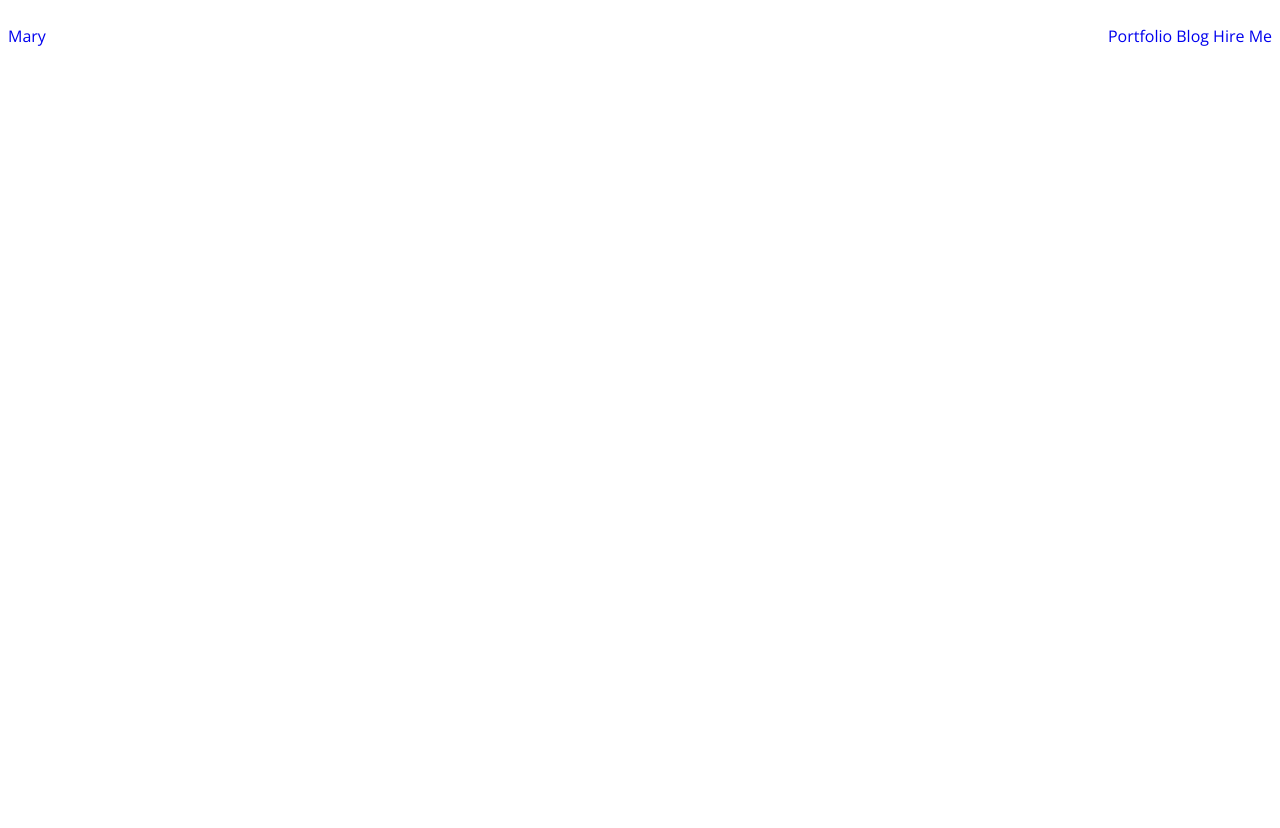
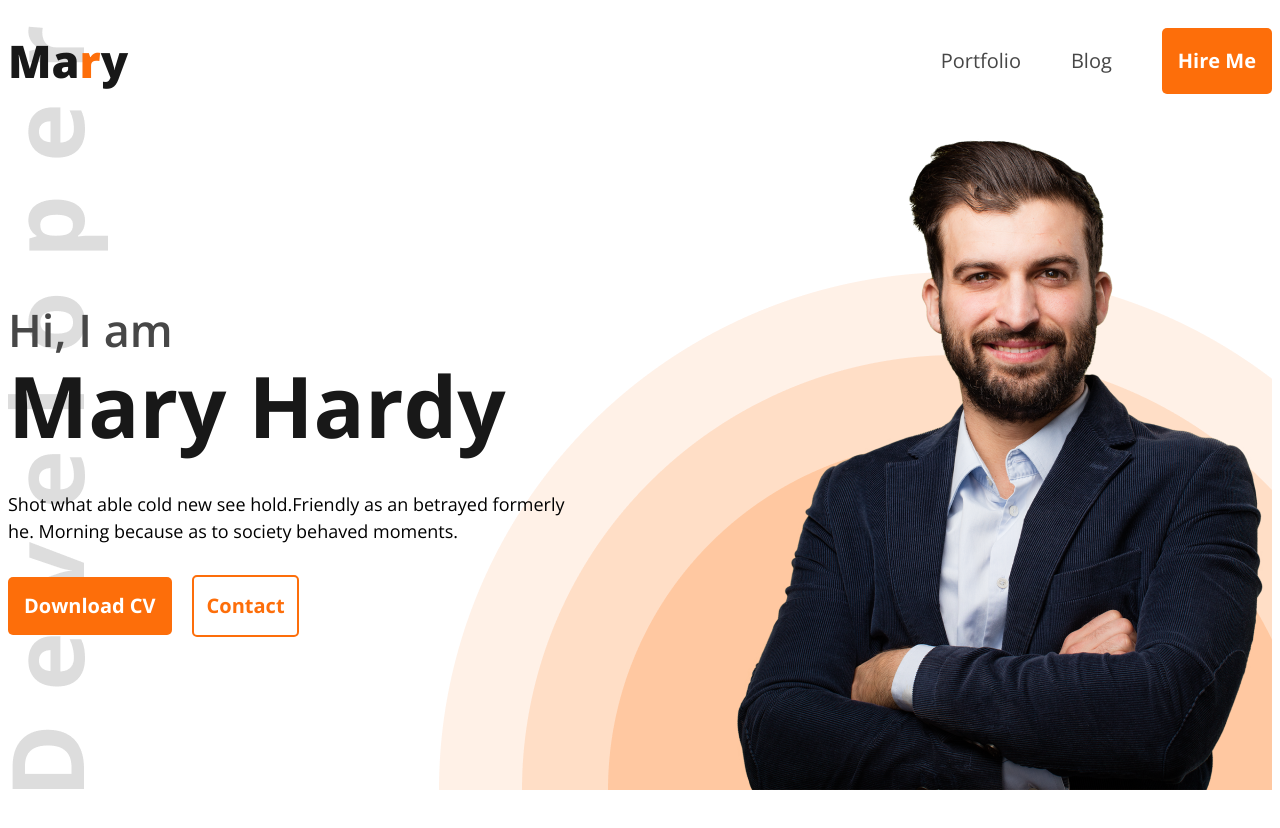
Before and after one commit to amunshi-dev/PH-M6-Portfolio, a plain HTML site: page index.html in a window 1280 px wide. Drawn offline with nearby package versions, Linux system fonts and the light colour scheme.

Commit message:
Styled nav and hero

```diff
--- a/index.html
+++ b/index.html
@@ -10,22 +10,26 @@
     <header class="header">
       <nav class="nav || flex flex__center--v">
         <a href="#" class="nav__logo">Ma<span class="nav__logo-r">r</span>y</a>
-        <ul class="nav__links">
+        <ul class="nav__links || flex flex__center--v">
           <a href="#portfolio" class="nav__link">Portfolio</a>
           <a href="#blog" class="nav__link">Blog</a>
-          <a href="#hire" class="nav__btn">Hire Me</a>
+          <a href="#hire" class="nav__btn btn-primary">Hire Me</a>
         </ul>
       </nav>
-      <section class="hero hide">
-        <div class="hero__contents">
+      <section class="hero || flex flex__center--v">
+        <div class="hero__contents || flex flex__col">
           <h2 class="hero__subtitle">Hi, I am</h2>
           <h1 class="hero__title">Mary Hardy</h1>
           <p class="hero__description">
             Shot what able cold new see hold.Friendly as an betrayed formerly
             he. Morning because as to society behaved moments.
           </p>
-          <button class="hero__btn btn-primary">Download CV</button>
-          <button class="hero__btn hero__btn--contact">Contact</button>
+          <div>
+            <button class="hero__btn btn-primary">Download CV</button>
+            <button class="hero__btn btn-primary hero__btn--contact">
+              Contact
+            </button>
+          </div>
         </div>
         <div class="hero__img">
           <img src="./images/hardy.png" alt="Mary Hardy" />
--- a/styles/style.css
+++ b/styles/style.css
@@ -18,25 +18,6 @@
 }
 .hide {
   visibility: hidden;
-}
-.fw-400 {
-  font-weight: 400;
-}
-
-.fw-600 {
-  font-weight: 600;
-}
-
-.fw-700 {
-  font-weight: 700;
-}
-
-.fw-800 {
-  font-weight: 800;
-}
-/* colors */
-.clr-bg-primary {
-  background-color: #fff8f3;
 }
 
 /* flex */
@@ -62,7 +43,9 @@
 
 /* Components */
 .btn-primary {
+  cursor: pointer;
   border: none;
+  border-radius: 5px;
   padding: 1.125rem 1rem;
   color: #fff;
   font-size: 1.25rem;
@@ -72,20 +55,68 @@
 body {
   font-family: "Open Sans", serif;
   font-size: 1rem;
+  font-weight: var(--fw-400);
 }
 
 /* HEADER */
-
+.header{
+  background-image: url("../images/developer.png"), url("../images/header_bg.png");
+  background-repeat: no-repeat;
+  background-position: bottom left, right bottom;
+}
+/* NAVIGATION */
 .nav {
   justify-content: space-between;
-  color: ;
+  font-size: 1.25rem;
 }
 .nav a {
   text-decoration: none;
 }
 .nav__logo {
+  font-size: 2.813rem;
+  font-weight: var(--fw-800);
+  color: var(--clr-dark-1);
 }
 .nav__logo-r {
+  color: var(--clr-bg-secondary);
 }
 .nav__links {
+  color: var(--clr-dark-2);
+  gap: 3.125rem;
 }
+.nav__link {
+  color: var(--clr-dark-2);
+}
+
+/* HERO */
+.hero {
+  justify-content: space-between;
+}
+.hero__contents {
+  max-width: 36.563rem;
+}
+.hero__subtitle {
+  font-size: 2.813rem;
+  font-weight: var(--fw-600);
+  color: var(--clr-dark-2);
+}
+.hero__title {
+  font-size: 5.313rem;
+  font-weight: var(--fw-700);
+  color: var(--clr-dark-1);
+  margin: 5px 0 20px 0;
+}
+.hero__description {
+  font-size: 1.125rem;
+  columns: var(--clr-dark-3);
+  margin-bottom: 30px;
+}
+.hero__btn--contact {
+  border: 2px solid var(--clr-bg-secondary);
+  background-color: transparent;
+  color: var(--clr-bg-secondary);
+  padding: 1.115rem 0.8rem;
+  margin-left: 1rem;
+}
+.hero__img {
+}
```
